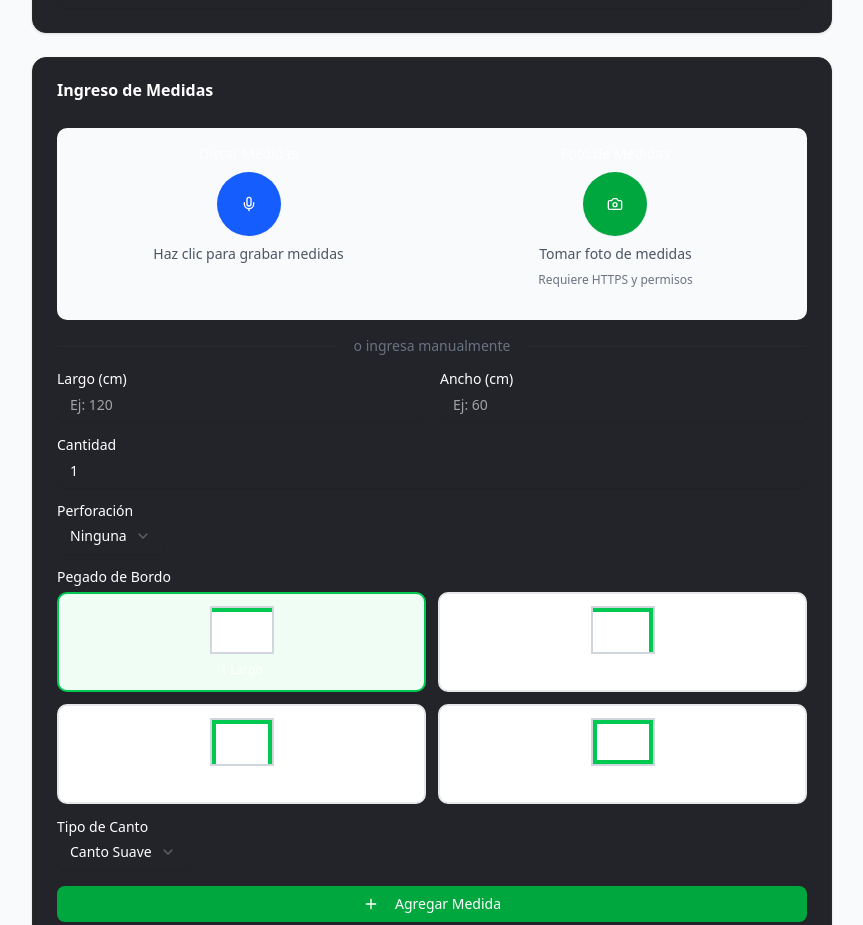
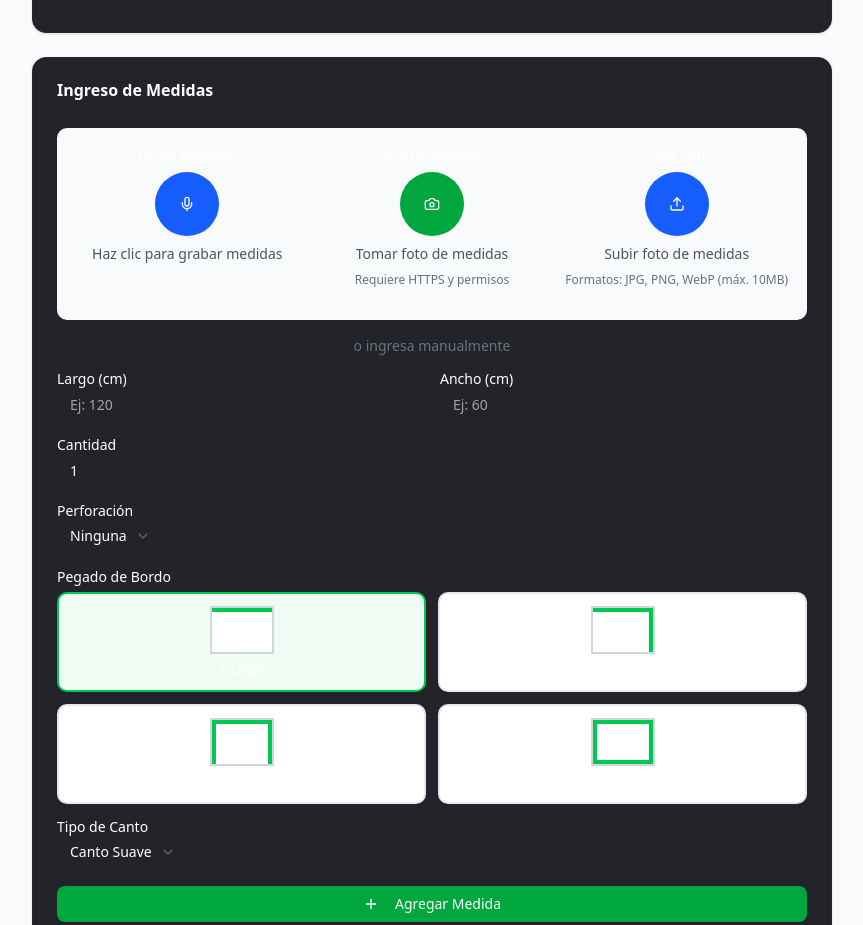
Before and after one commit to ObjetivoCesar/placacentro3, a React (Vite) app: page / in a window 1280 px wide. Shown: the part 800-1725 px from the top of the page, without its empty margins (0-863 px from the left). Built offline with nearby package versions, Linux system fonts and the light colour scheme.

Commit message:
Integrar FileUpload (subir foto) en CotizacionForm junto a cámara y voz, ambas opciones analizan imagen y actualizan medidas

```diff
--- a/src/components/CotizacionForm.jsx
+++ b/src/components/CotizacionForm.jsx
@@ -12,6 +12,7 @@ import { toast } from 'sonner'
 import BordoSelector from './BordoSelector.jsx'
 import VoiceRecorder from './VoiceRecorder.jsx'
 import CameraCapture from './CameraCapture.jsx'
+import FileUpload from './FileUpload.jsx'
 import { processImageWithOpenAI, sendToWhatsApp } from '../lib/imageUtils.js'
 
 const CotizacionForm = () => {
@@ -361,7 +362,7 @@ const CotizacionForm = () => {
           </CardHeader>
           <CardContent className="space-y-4">
             {/* Nuevas opciones de entrada: Voz y Cámara */}
-            <div className="grid grid-cols-2 gap-4 p-4 bg-gray-50 rounded-lg">
+            <div className="grid grid-cols-3 gap-4 p-4 bg-gray-50 rounded-lg">
               <div className="text-center">
                 <Label className="text-sm font-medium mb-2 block">Dictar Medidas</Label>
                 <VoiceRecorder
@@ -371,8 +372,14 @@ const CotizacionForm = () => {
               </div>
               <div className="text-center">
                 <Label className="text-sm font-medium mb-2 block">Foto de Medidas</Label>
-                {/* Instrucciones eliminadas para una UI más limpia */}
                 <CameraCapture
+                  onImageAnalysis={manejarAnalisisImagen}
+                  isDisabled={isLoading}
+                />
+              </div>
+              <div className="text-center">
+                <Label className="text-sm font-medium mb-2 block">Subir Foto</Label>
+                <FileUpload
                   onImageAnalysis={manejarAnalisisImagen}
                   isDisabled={isLoading}
                 />
```
